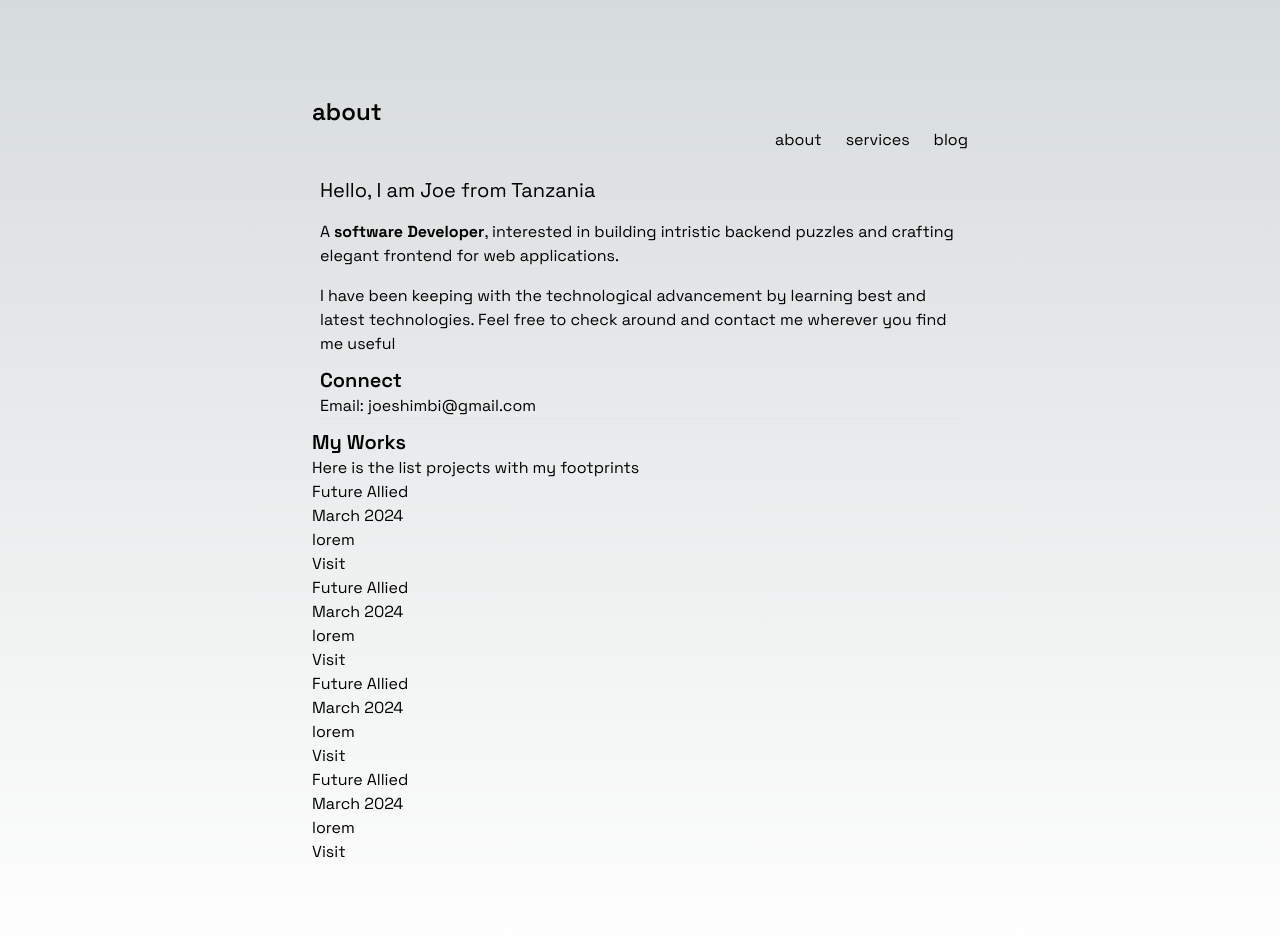
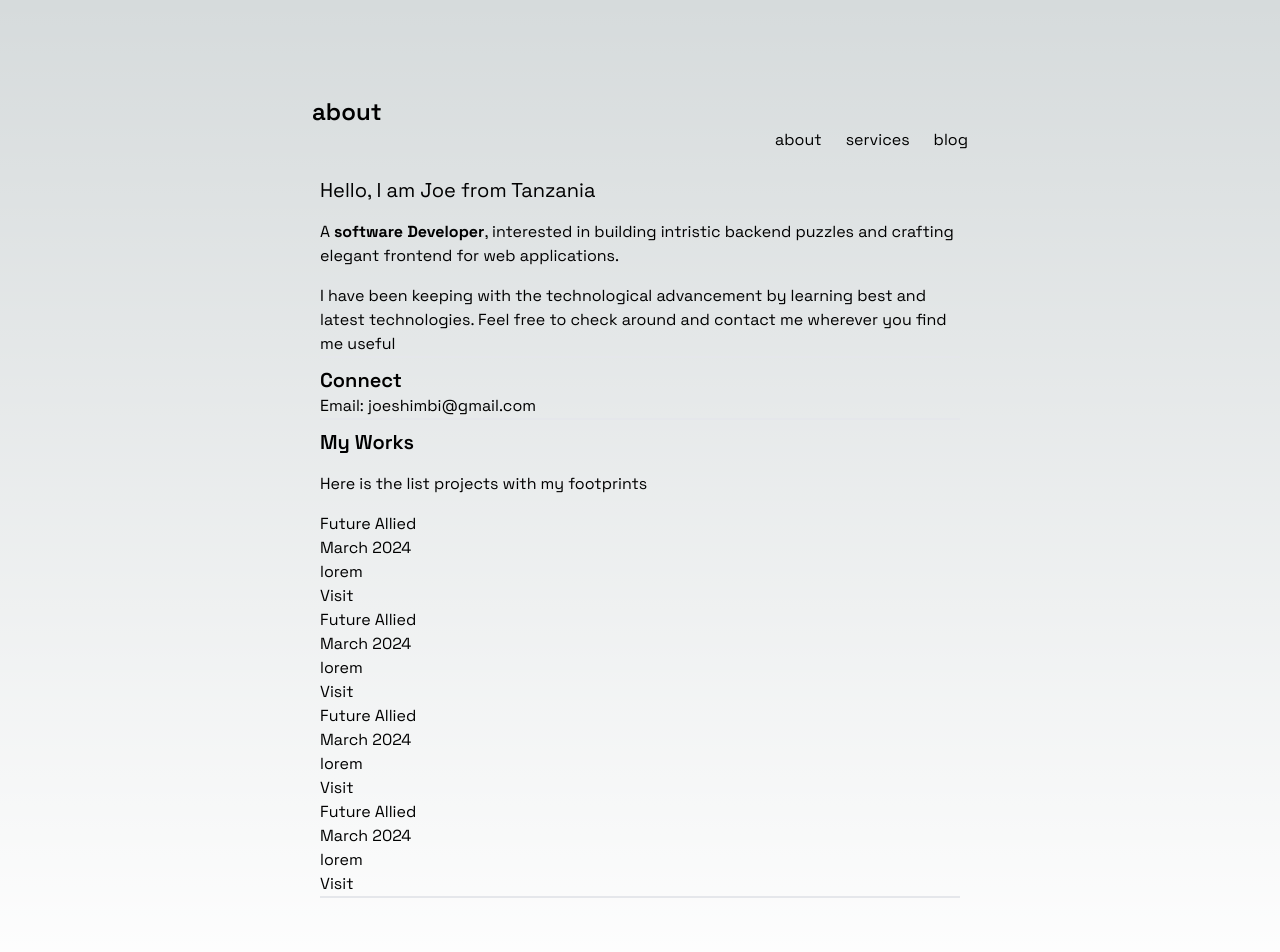
Before and after one commit to tzniceguy/myportifolio, a Next.js app: page / in a window 1280 px wide. Shown: the top 952 px of the page. Built offline with nearby package versions, Linux system fonts and the light colour scheme.

Commit message:
added utility classes for the component

```diff
--- a/app/components/Showcase.tsx
+++ b/app/components/Showcase.tsx
@@ -3,7 +3,7 @@ import Project from "./Project";
 
 export default function Showcase() {
   return (
-    <div>
+    <div className="space-y-4 border-b-2 m-2">
       <h2 className="text-xl font-semibold">My Works</h2>
       <h2>Here is the list projects with my footprints</h2>
       <div>
```
